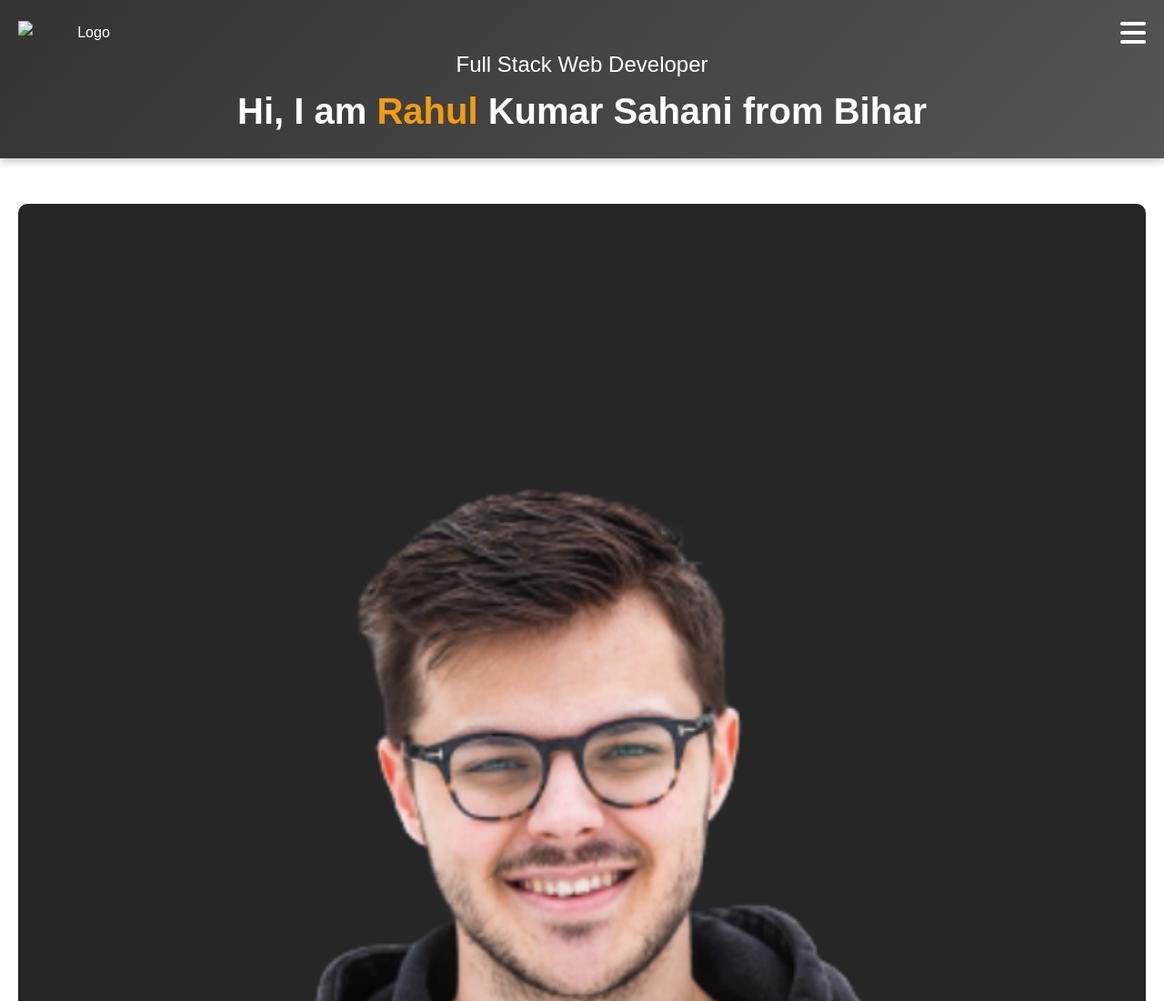
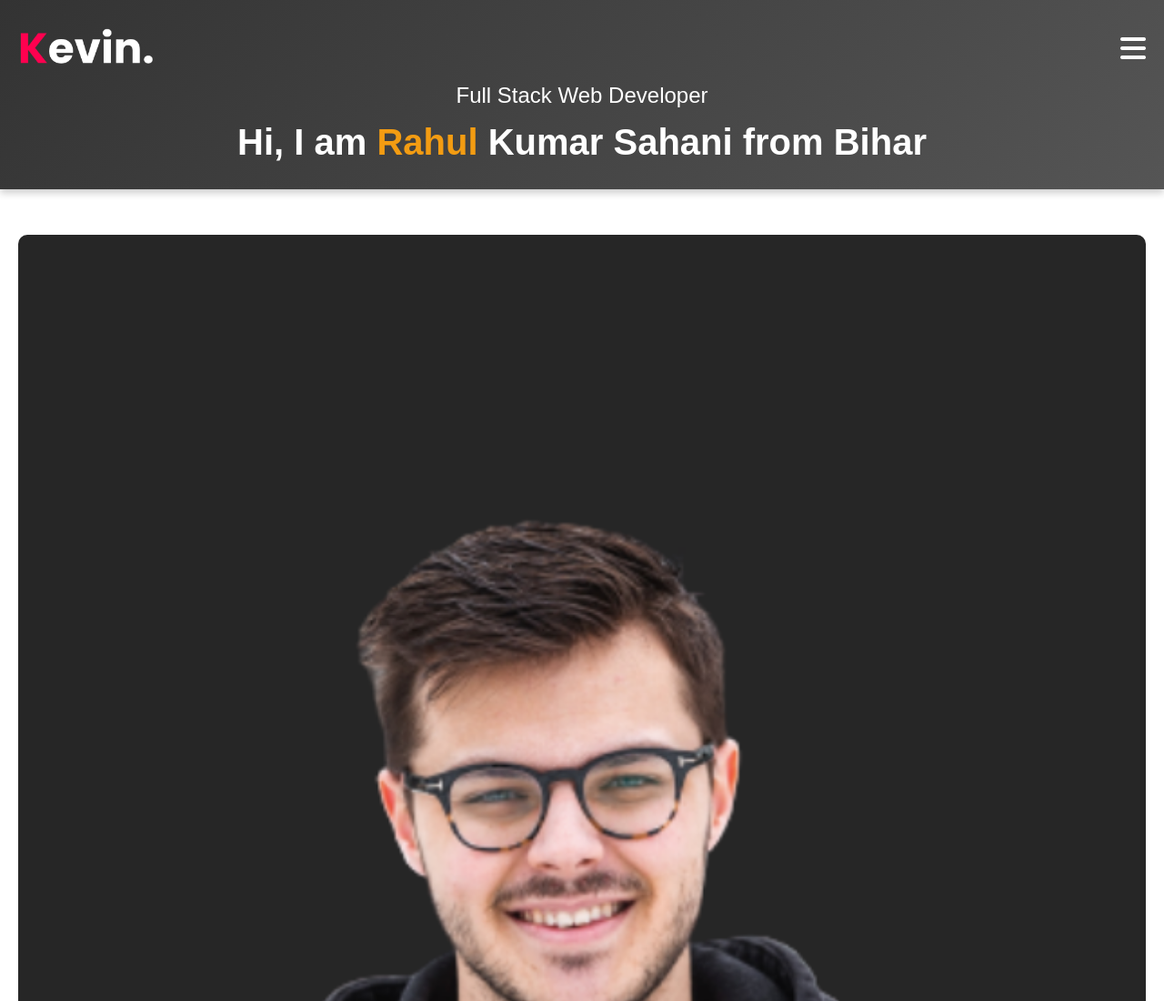
Before and after one commit to Rahulsahani0429/rahul.github.io, a plain HTML site: page index.html in a window 1280 px wide. Shown: the top 1100 px of the page at 91% size. Drawn offline with Linux system fonts and the light colour scheme; files whose address does not match are found by name.

Commit message:
Update index.html

```diff
--- a/index.html
+++ b/index.html
@@ -14,7 +14,7 @@
     <div class="header">
         <div class="container">
             <nav>
-                <img src="/My-portfolio/image/logo.png" class="logo" alt="Logo">
+                <img src="logo.png" class="logo" alt="Logo">
                 <ul id="sidemenu">
                     <li><a href="#header">Home</a></li>
                     <li><a href="#about">About</a></li>
```
